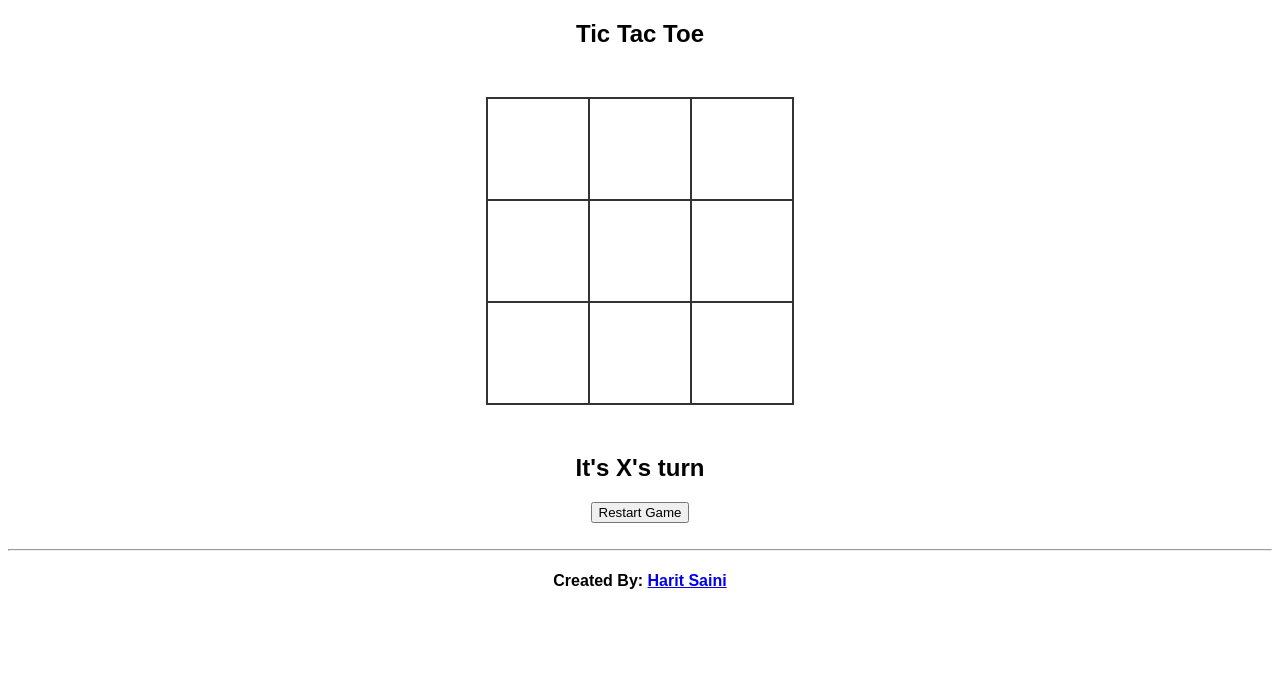
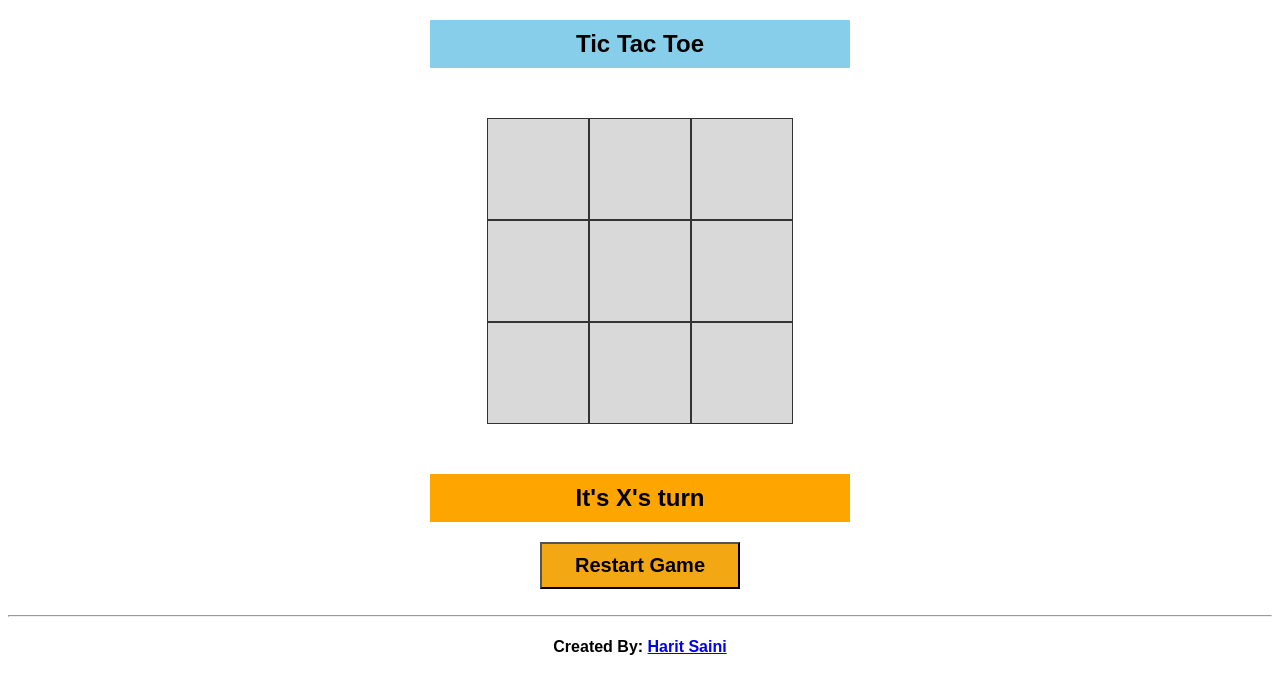
Before and after one commit to sainiharit/Tic-Tac-Toe, a plain HTML site: page index.html in a window 1280 px wide. Drawn offline with Linux system fonts and the light colour scheme.

Commit message:
Update style.css

```diff
--- a/style.css
+++ b/style.css
@@ -1,5 +1,5 @@
 body {
-    font-family: "Arial", sans-serif;
+    font-family: "POPPINS", sans-serif;
 }
 section {
     text-align: center;
@@ -10,13 +10,46 @@ section {
     width: 306px;
     margin: 50px auto;
 }
+
 .cell {
+    margin: 1px;
     font-family: "POPPINS";
     width: 100px;
     height: 100px;
     box-shadow: 0 0 0 1px #333333;
-    border: 1px solid #333333;
+    border: 0px solid #333333;
     cursor: pointer;
     line-height: 100px;
     font-size: 60px;
+    background-color: #D9D9D9;
 }
+
+.cell:hover {
+    background-color: #A8C686;
+}
+
+.game--status {
+    align-content: center;
+    background-color: orange;
+    padding: 10px;
+    width: 400px;
+}
+
+.game--title {
+    background-color: skyblue;
+    padding: 10px;
+    width: 400px;
+}
+
+button {
+    font-weight: bold;
+    font-size: 20px;
+    cursor: pointer;
+    background-color: #F3A712;
+    width: 200px;
+    padding: 10px;
+}
+
+button:hover {
+    background-color: yellow;
+}
```
